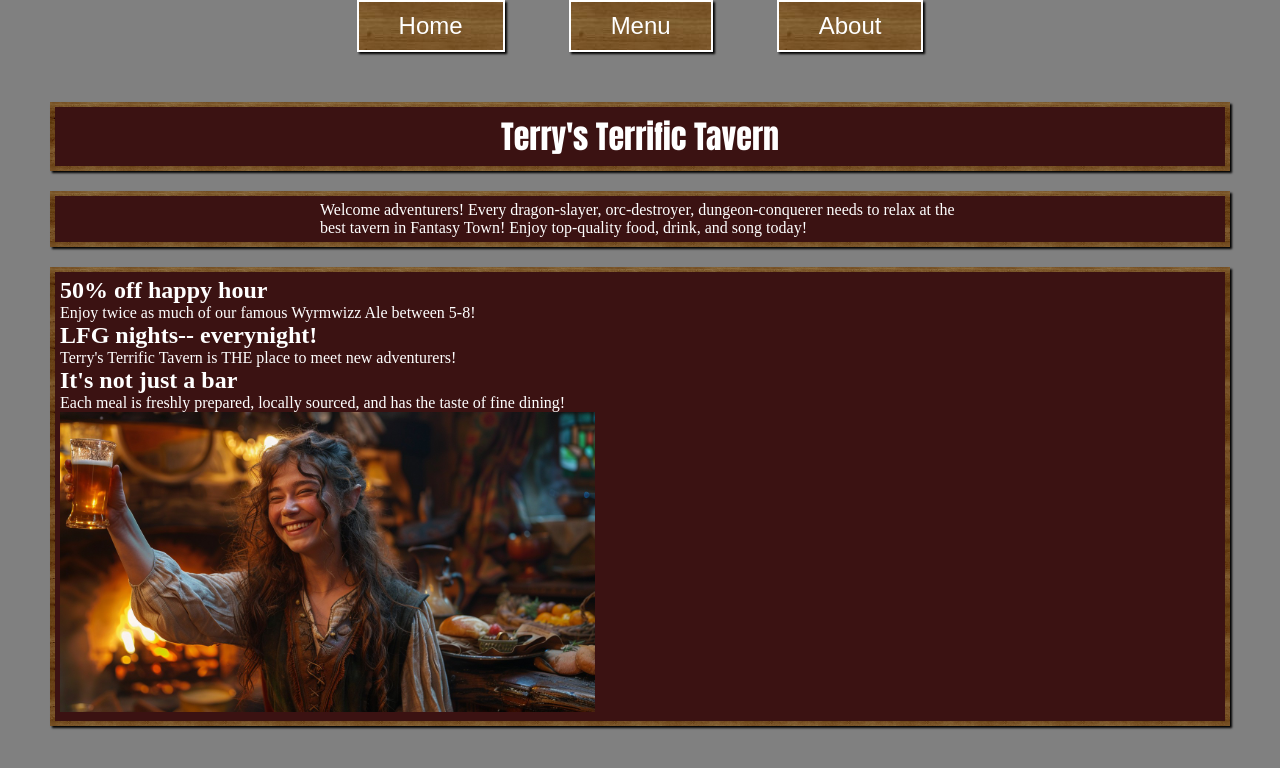
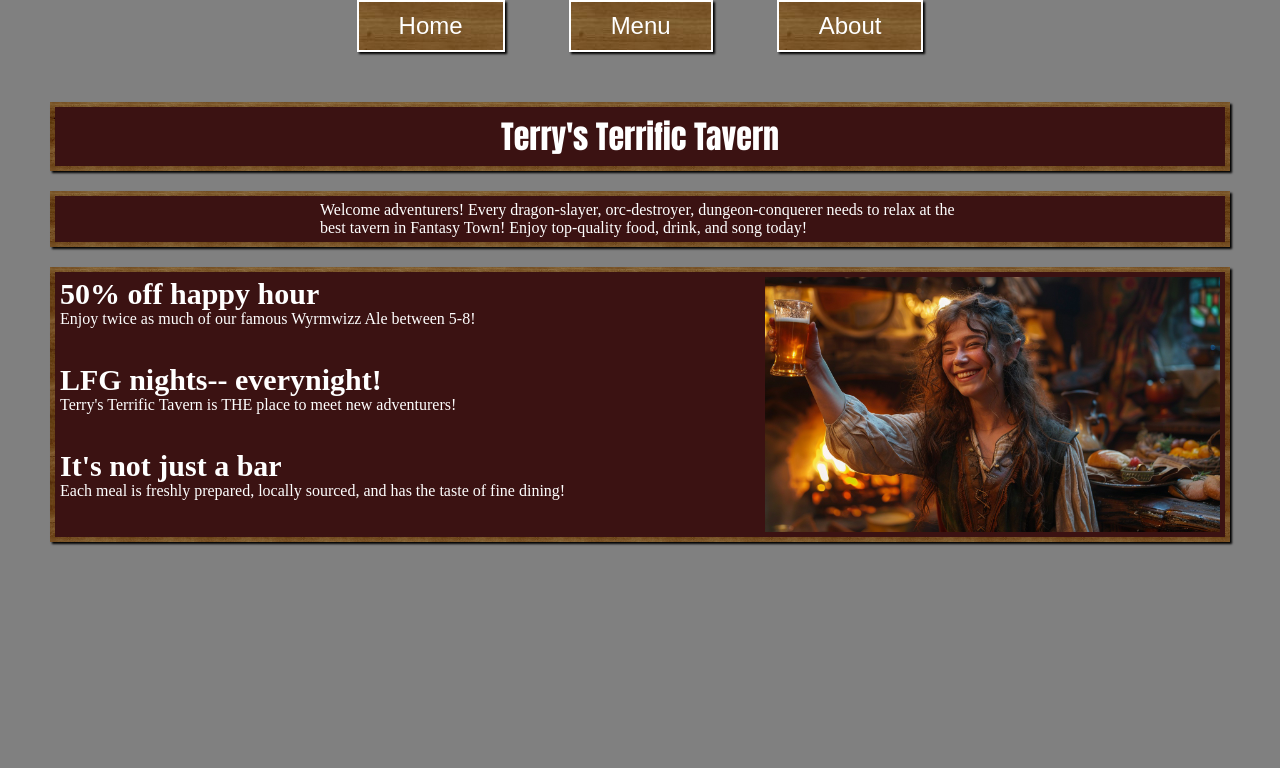
Before and after one commit to JiwonJJeong/restaurant-page, a website built with webpack: page src/index.html in a window 1280 px wide. Built offline with nearby package versions, Linux system fonts and the light colour scheme.

Commit message:
Stylize home description area

```diff
--- a/src/styles.css
+++ b/src/styles.css
@@ -69,3 +69,31 @@ header .button{
     display: flex;
     justify-content: center;
 }
+
+.home.page .description.area {
+    display:grid;
+    grid-template-columns: 1fr 455px;
+    grid-auto-rows: 30px 50px;
+    gap: 3px;
+    min-width: 895px;
+}
+
+.home.page .description.area h2, .home.page .description.area p{
+    grid-column: 1/2;
+    min-width: none;
+}
+
+.home.page .description.area h2{
+    font-size: 30px;
+}
+
+.home.page .description.area p{
+    font-size: 16px;
+}
+
+.home.page .description.area img{
+    grid-row: 1/7;
+    grid-column: 2/3;
+    height: 100%;
+    justify-self: end;
+}
```
